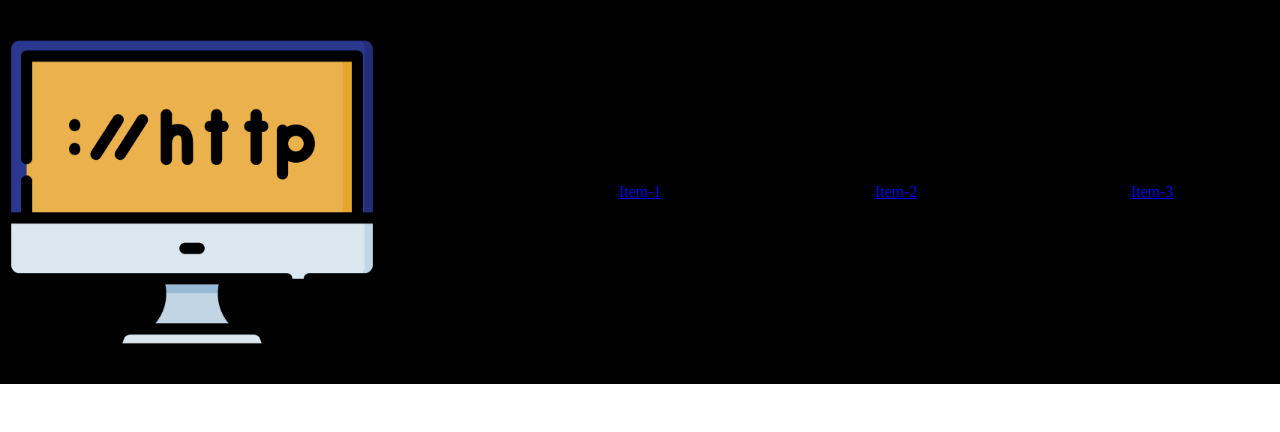
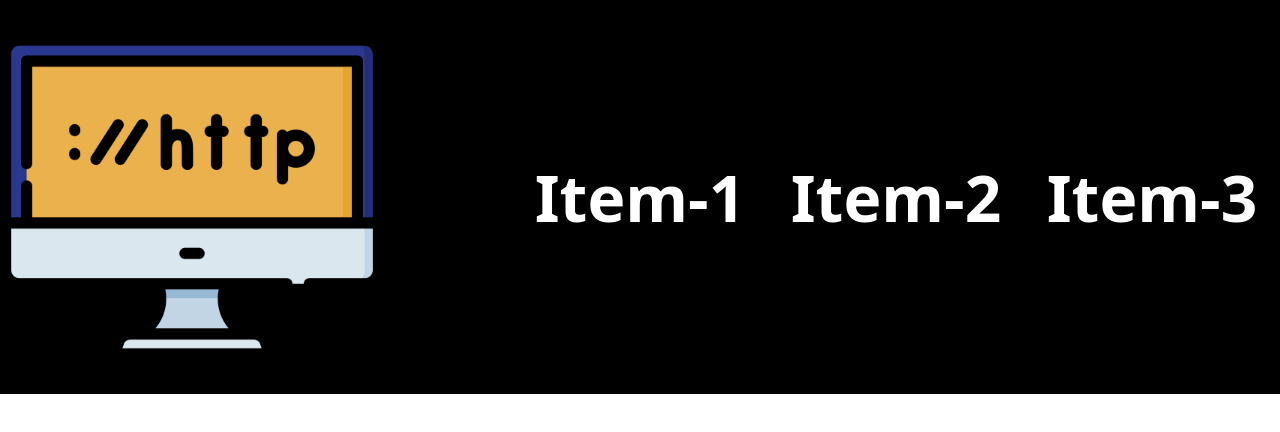
Before and after one commit to 1TDSPG-2023/rm551409, a plain HTML site: page index.html in a window 1280 px wide. Drawn offline with Linux system fonts and the light colour scheme.

Commit message:
Estilo especifico tag a.

```diff
--- a/css/estilo.css
+++ b/css/estilo.css
@@ -25,3 +25,20 @@
     height: 100%;
     flex-wrap: wrap;
 }
+
+.cabecalho a {
+    text-decoration: none;
+    font-size: 4em;
+    font-family: system-ui, -apple-system, BlinkMacSystemFont, 'Segoe UI', Roboto, Oxygen, Ubuntu, Cantarell, 'Open Sans', 'Helvetica Neue', sans-serif;
+    font-weight: 700;
+    color: #fff;
+    text-align: center;
+    padding: 20% 0;
+}
+
+/* UTILIZANDO A PSEUDO CALSSE HOVER */
+
+.cabecalho a:hover {
+    background-color: #fff;
+    color: #000000;
+}
```
